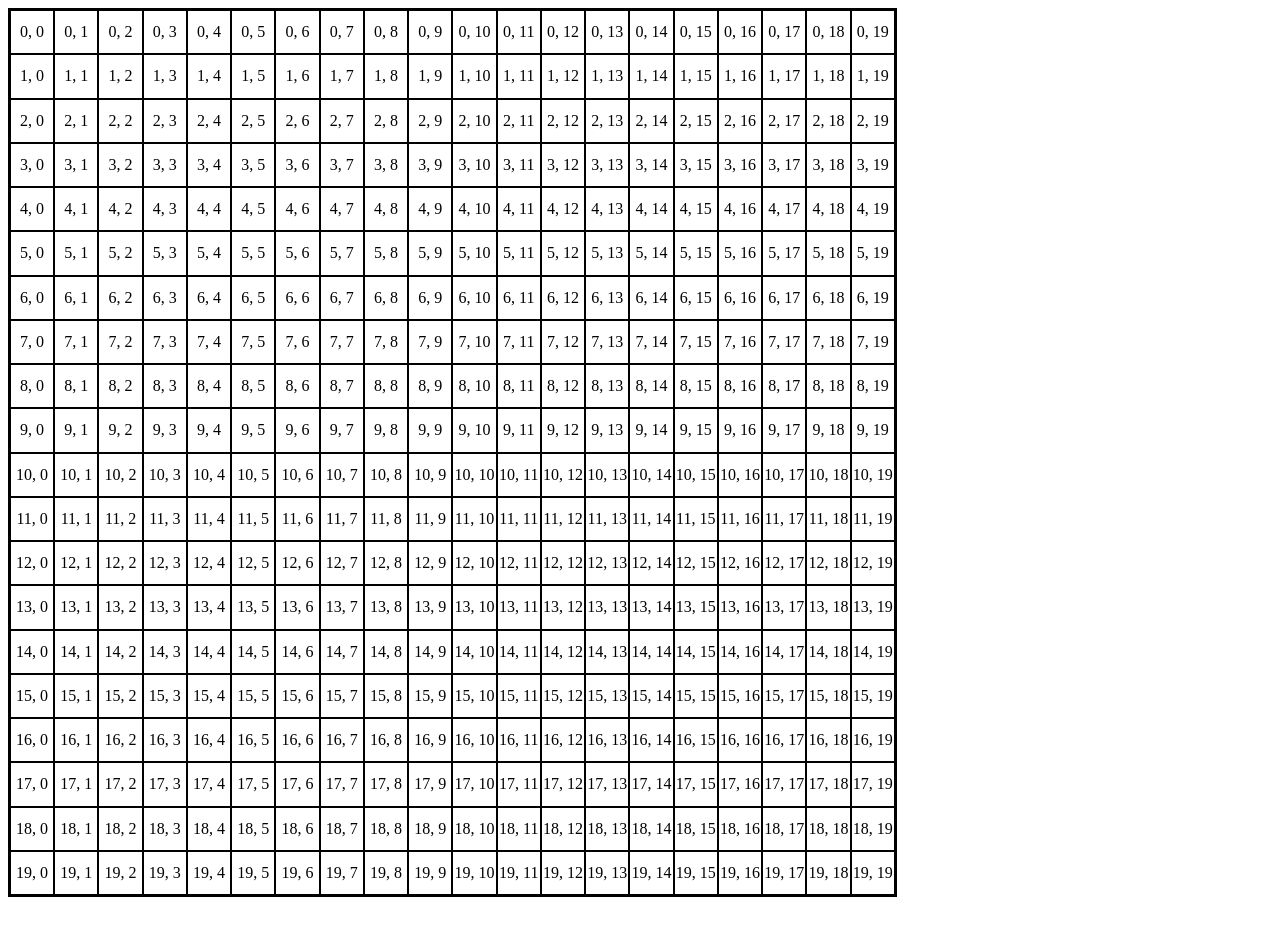
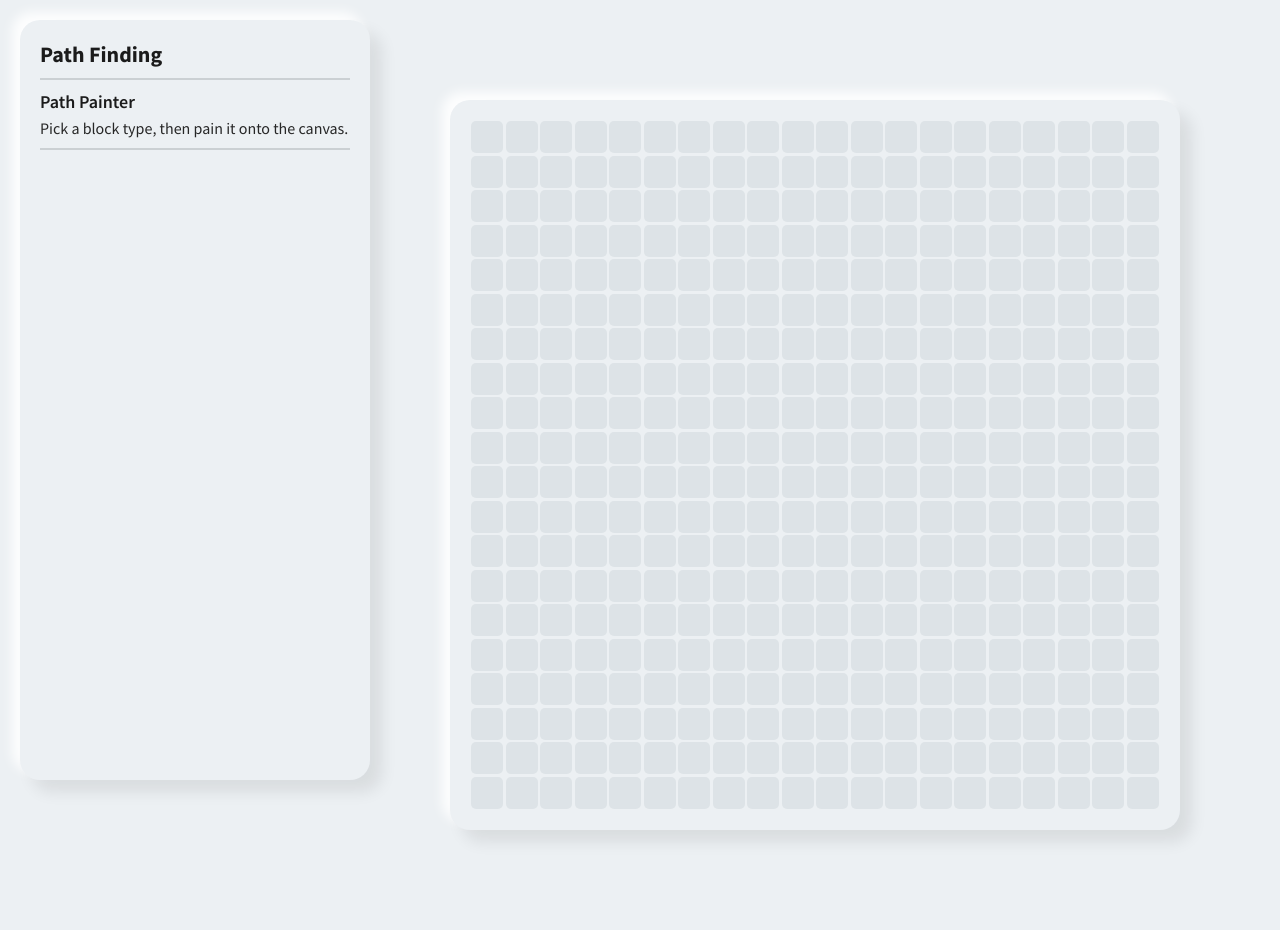
Before and after one commit to WillYallop/algorithm-visualiser, a website built with Vite: page index.html in a window 1280 px wide. Before the commit the page ends 905 px from the top, so only its background shows below. Built offline with nearby package versions, Linux system fonts and the light colour scheme.

Commit message:
[style]: started work on basic styling and layout

```diff
--- a/index.html
+++ b/index.html
@@ -5,13 +5,31 @@
         <meta http-equiv="X-UA-Compatible" content="IE=edge">
         <meta name="viewport" content="width=device-width, initial-scale=1.0">
         <link rel="stylesheet" href="./src/scss/main.scss">
+        <link rel="preconnect" href="https://fonts.googleapis.com">
+        <link rel="preconnect" href="https://fonts.gstatic.com" crossorigin>
+        <link href="https://fonts.googleapis.com/css2?family=Source+Sans+Pro:wght@400;600;700&display=swap" rel="stylesheet">
         <title>Path Finding</title>
     </head>
     <body>
 
-        <div class="canvas">
+        <main class="wrapper">
+            <div class="wrapper__main">
+                <div class="canvas">
 
-        </div>
+                </div>
+            </div>
+            <div class="sidebar">
+                <div class="sidebar__inner">
+                    <div class="sidebar__inner__section">
+                        <h1>Path Finding</h1>
+                    </div>
+                    <div class="sidebar__inner__section">
+                        <h2>Path Painter</h2>
+                        <p>Pick a block type, then pain it onto the canvas.</p>
+                    </div>
+                </div>
+            </div>
+        </main>
 
         <script type="module" src="./src/index.ts"></script>
     </body>
--- a/src/path_finder/tile.ts
+++ b/src/path_finder/tile.ts
@@ -8,10 +8,18 @@ export default class Tile {
 
     render(container: HTMLElement) {
         this.element = document.createElement('div');
-        this.element.classList.add('canvas__tile');
+        this.element.classList.add(`canvas__tile`);
+        this.setTileState(this.state.state);
 
-        this.element.innerHTML = `<div class="canvas__tile__inner">${this.state.x}, ${this.state.y}</div>`;
+        this.element.setAttribute('data-x', this.state.x.toString());
+        this.element.setAttribute('data-y', this.state.y.toString());
 
         container.append(this.element);
     }
+
+    setTileState(state: class_ti_state) {
+        this.element.classList.remove(`canvas__tile--${this.state.state}`);
+        this.state.state = state;
+        this.element.classList.add(`canvas__tile--${this.state.state}`);
+    }
 }
--- /dev/null
+++ b/src/scss/base/_core.scss
@@ -0,0 +1,10 @@
+* {
+    margin: 0;
+    padding: 0;
+    box-sizing: border-box;
+}
+
+body {
+    background-color: $section_colour;
+    font-family: 'Source Sans Pro', sans-serif;
+}
--- /dev/null
+++ b/src/scss/base/_typography.scss
@@ -0,0 +1,16 @@
+h1 {
+    font-size: 22px;
+    font-weight: 700;
+    color: $font_title;
+}
+h2 {
+    font-size: 18px;
+    font-weight: 600;
+    color: $font_title;
+    margin-bottom: 5px;
+}
+p {
+    font-size: 16px;
+    font-weight: 400;
+    color: $font_body;
+}
--- a/src/scss/components/_canvas.scss
+++ b/src/scss/components/_canvas.scss
@@ -1,25 +1,50 @@
 .canvas {
-    width: 70%;
-    border: 2px solid black;
+    @include neomorph;
+    width: 100%;
     display: grid;
     grid-template-columns: repeat(var(--cols), 1fr);
+    margin: 0 auto;
+    padding: 20px;
+    border-radius: $border_radius;
     &__tile {
         position: relative;
-        border: 1px solid black;
+        &--0 { // blank
+
+            &::after {
+                background-color: $section_colour_h;
+            }
+        }
+        &--1 { // wall
+
+            &::after {
+                background-color: rgb(71, 71, 71);
+            }
+        }
+        &--2 { // finder
+
+            &::after {
+                background-color: rgb(231, 41, 41);
+            }
+        }
+        &--3 { // target
+
+            &::after {
+                background-color: rgb(62, 218, 62);
+            }
+        }
         &::before {
             content: '';
             display: block;
             padding-top: 100%;
         }
-        &__inner {
+        &::after {
+            content: '';
             position: absolute;
-            top: 0;
-            right: 0;
-            bottom: 0;
-            left: 0;
-            display: flex;
-            justify-content: center;
-            align-items: center;
+            top: 3%;
+            right: 3%;
+            bottom: 3%;
+            left: 3%;
+            border-radius: 5px;
         }
     }
 }
--- /dev/null
+++ b/src/scss/components/_layout.scss
@@ -0,0 +1,11 @@
+.wrapper {
+    width: 100%;
+    height: 100vh;
+    padding-left: 350px;
+    &__main {
+        padding: 100px;
+        min-height: 100%;
+        display: flex;
+        align-items: center;
+    }
+}
--- /dev/null
+++ b/src/scss/components/_sidebar.scss
@@ -0,0 +1,17 @@
+.sidebar {
+    @include neomorph;
+    position: fixed;
+    bottom: 20px;
+    left: 20px;
+    top: 20px;
+    width: 350px;
+    overflow-y: auto;
+    border-radius: $border_radius;
+    &__inner {
+        padding: 10px 20px;
+        &__section {
+            padding: 10px 0;
+            border-bottom: 2px solid $border_colour;
+        }
+    }
+}
--- a/src/scss/main.scss
+++ b/src/scss/main.scss
@@ -1 +1,11 @@
+// Settings
+@import './settings/vars';
+
+// Base
+@import './base/core';
+@import './base/typography';
+
+// Components
 @import './components/canvas';
+@import './components/layout';
+@import './components/sidebar';
--- /dev/null
+++ b/src/scss/settings/_vars.scss
@@ -0,0 +1,15 @@
+$section_colour: #ECF0F3;
+$section_colour_h: #dde3e7;
+
+$border_colour: #cbd0d3;
+$font_title: rgb(27, 27, 27);
+$font_body: rgb(39, 39, 39);
+
+$border_radius: 20px;
+
+@mixin neomorph {
+    background-color: $section_colour;
+    box-shadow:
+    12px 12px 16px 0 rgba(0, 0, 0, 0.082),
+    -8px -8px 12px 0 rgba(255, 255, 255, 0.904);
+}
```
